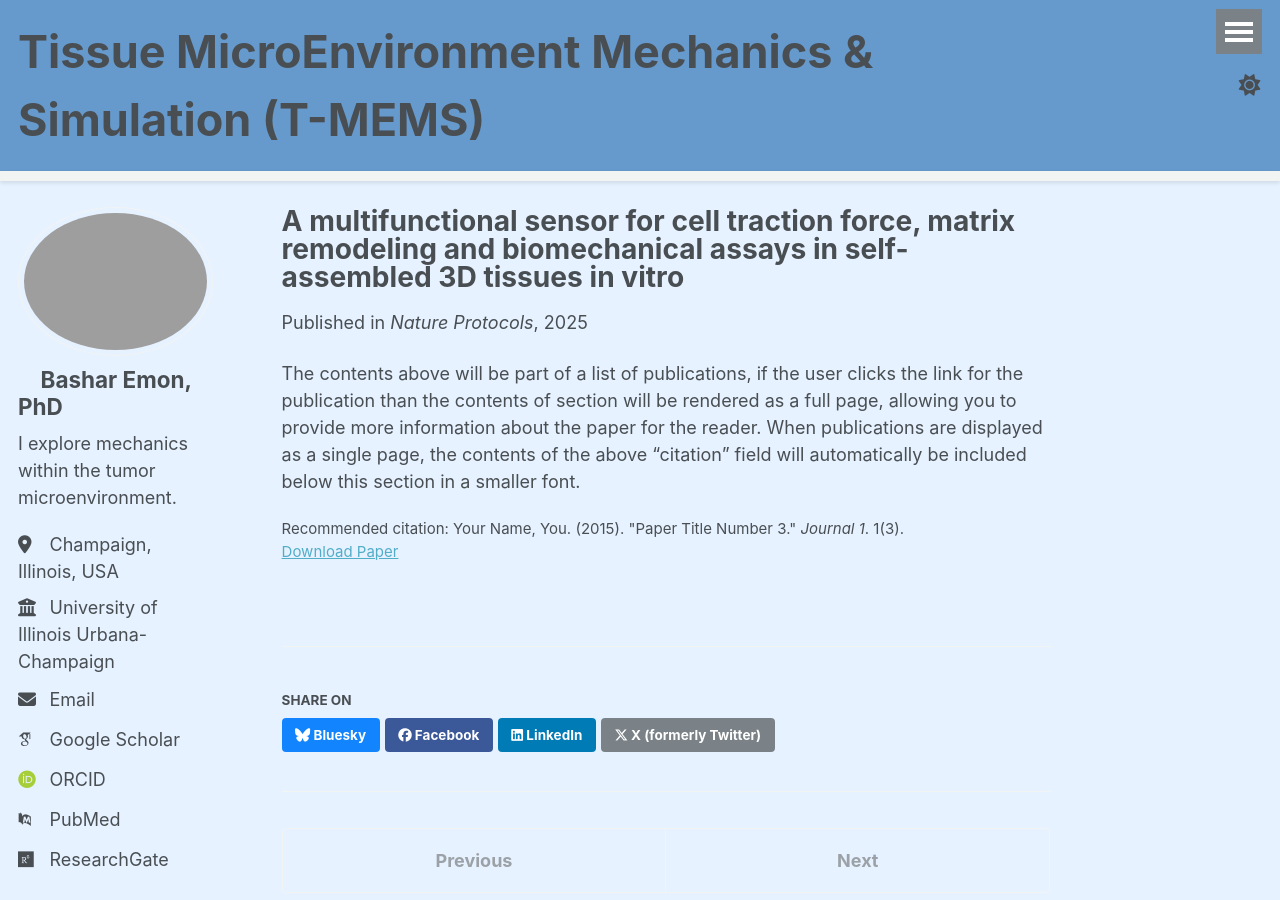
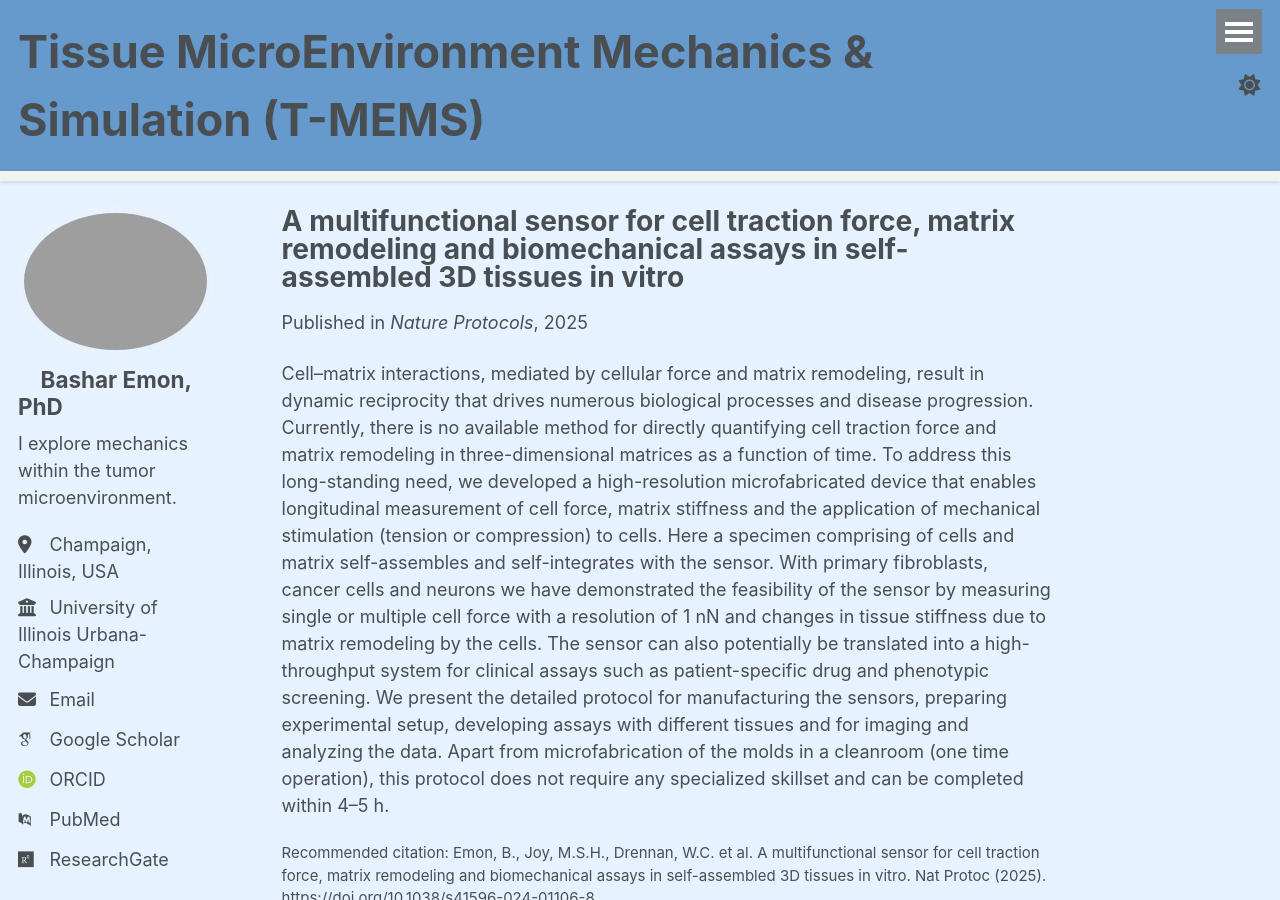
Before and after one commit to BasharEmon/BasharEmon.github.io, a Jekyll site: the page built from _publications/2015-10-01-paper-title-number-3.md, in a window 1280 px wide and 900 px high. Built offline with Jekyll 4.4.1, drawn with Linux system fonts in a browser that asks for light colours; some web fonts are replaced; some of the changed text lies outside the part shown.

Commit message:
Update 2015-10-01-paper-title-number-3.md

```diff
--- a/_publications/2015-10-01-paper-title-number-3.md
+++ b/_publications/2015-10-01-paper-title-number-3.md
@@ -8,7 +8,7 @@ date: 2025-01-24
 venue: 'Nature Protocols'
 slidesurl:
 paperurl: 'http://BasharEmon.github.io/files/Nat Prot.pdf'
-citation: 'Your Name, You. (2015). &quot;Paper Title Number 3.&quot; <i>Journal 1</i>. 1(3).'
+citation: 'Emon, B., Joy, M.S.H., Drennan, W.C. et al. A multifunctional sensor for cell traction force, matrix remodeling and biomechanical assays in self-assembled 3D tissues in vitro. Nat Protoc (2025). https://doi.org/10.1038/s41596-024-01106-8'
 ---
 
-The contents above will be part of a list of publications, if the user clicks the link for the publication than the contents of section will be rendered as a full page, allowing you to provide more information about the paper for the reader. When publications are displayed as a single page, the contents of the above "citation" field will automatically be included below this section in a smaller font.
+Cell–matrix interactions, mediated by cellular force and matrix remodeling, result in dynamic reciprocity that drives numerous biological processes and disease progression. Currently, there is no available method for directly quantifying cell traction force and matrix remodeling in three-dimensional matrices as a function of time. To address this long-standing need, we developed a high-resolution microfabricated device that enables longitudinal measurement of cell force, matrix stiffness and the application of mechanical stimulation (tension or compression) to cells. Here a specimen comprising of cells and matrix self-assembles and self-integrates with the sensor. With primary fibroblasts, cancer cells and neurons we have demonstrated the feasibility of the sensor by measuring single or multiple cell force with a resolution of 1 nN and changes in tissue stiffness due to matrix remodeling by the cells. The sensor can also potentially be translated into a high-throughput system for clinical assays such as patient-specific drug and phenotypic screening. We present the detailed protocol for manufacturing the sensors, preparing experimental setup, developing assays with different tissues and for imaging and analyzing the data. Apart from microfabrication of the molds in a cleanroom (one time operation), this protocol does not require any specialized skillset and can be completed within 4–5 h.
```
